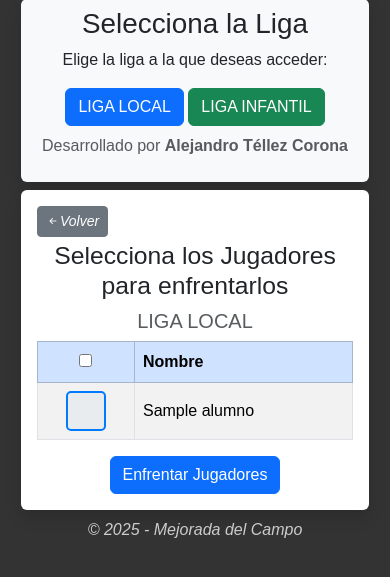
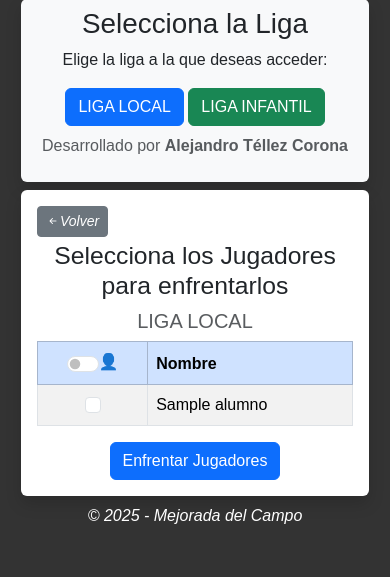
Before and after one commit to Alextc35/ajedrez-cultura, a PHP site: page /index.php?action=match in a window 390 px wide. Shown: the part 30-607 px from the top of the page. Run offline with PHP 8.4, Linux system fonts and the light colour scheme; tables that the repository leaves empty hold one stand-in row (values such as "Sample post").

Commit message:
cambios antes de refactorizar los directorios

```diff
--- a/app/views/match.php
+++ b/app/views/match.php
@@ -19,7 +19,12 @@
         <table class="table table-bordered table-striped">
             <thead class="table-primary">
                 <tr>
-                    <th class="text-center"><input type="checkbox" id="selectAll"></th>
+                    <th>
+                        <div class="form-check form-switch d-flex justify-content-center align-items-center">
+                            <input class="form-check-input" type="checkbox" id="selectAll">
+                            <label class="form-check-label" for="selectAll">👤</label>
+                        </div>
+                    </th>
                     <th>Nombre</th>
                 </tr>
             </thead>
@@ -27,8 +32,7 @@
                 <?php foreach ($alumnos as $alumno) { ?>
                     <tr class="text-center align-middle">
                         <td>
-                            <input type="checkbox" id="check<?= $alumno['id']; ?>" name="ids[]" value="<?= $alumno['id']; ?>" class="custom-checkbox">
-                            <label for="check<?= $alumno['id']; ?>" class="custom-checkbox-label"></label>
+                            <input type="checkbox" name="ids[]" value="<?= $alumno['id']; ?>" class="form-check-input">
                         </td>
                         <td class="text-start"><?= htmlspecialchars($alumno['nombre']); ?></td>
                     </tr>
--- a/app/views/templates/footer.php
+++ b/app/views/templates/footer.php
@@ -1,5 +1,5 @@
             <footer class="container text-center mt-2">
-                <p class="fst-italic">&copy; <?= date('Y') ?> - Mejorada del Campo</p>
+                <p class="fst-italic text-white">&copy; <?= date('Y') ?> - Mejorada del Campo</p>
             </footer>
         </div>
         <script src="bootstrap/js/bootstrap.min.js"></script>
--- a/app/views/templates/header.php
+++ b/app/views/templates/header.php
@@ -6,7 +6,7 @@
     <title><?= $controller->page_title ?></title>
     <link rel="stylesheet" href="bootstrap/css/bootstrap.min.css">
     <link rel="stylesheet" href="bootstrap/bootstrap-icons/font/bootstrap-icons.min.css">
-    <link rel="stylesheet" href="../public/css/style.css">
+    <link rel="stylesheet" href="../public/css/style.min.css">
 </head>
 <body>
     <div class="d-flex flex-column justify-content-center align-items-center w-auto m-3">
--- a/public/css/style.css
+++ b/public/css/style.css
@@ -4,80 +4,18 @@ body {
     background-color: #333;
     margin: 0;
     padding: 5px;
-
 }
 
-footer, small {
-    color: #CCC;
-}
-
-/* Ocultar el checkbox original */
-.custom-checkbox {
-    display: none;
-}
-
-/* 📌 Estilo del contenedor del checkbox */
-.custom-checkbox-label {
-    display: inline-flex;
-    align-items: center;
-    justify-content: center;
-    width: 30px; /* Ajusta el tamaño del checkbox */
-    height: 30px;
-    background-color: #e9ecef; /* Color de fondo por defecto */
-    border-radius: 5px; /* Bordes redondeados */
-    border: 2px solid #007bff; /* Borde azul */
-    cursor: pointer;
-    transition: all 0.3s ease-in-out;
-}
-
-/* 📌 Ícono dentro del checkbox */
-.custom-checkbox-label::after {
-    content: "✔"; /* Icono de check */
-    font-size: 20px;
-    color: white;
-    opacity: 0; /* Ocultar el check al inicio */
-    transition: opacity 0.2s ease-in-out;
-}
-
-/* 📌 Cambiar color cuando está marcado */
-.custom-checkbox:checked + .custom-checkbox-label {
-    background-color: #007bff; /* Azul cuando está marcado */
-    border-color: #0056b3; /* Borde más oscuro */
-}
-
-/* 📌 Mostrar el icono de check cuando está marcado */
-.custom-checkbox:checked + .custom-checkbox-label::after {
-    opacity: 1;
-}
-
-/* 📌 Efecto hover */
-.custom-checkbox-label:hover {
-    background-color: #cce5ff;
-    border-color: #007bff;
-}
-
+/*  Media Queries */
 @media (max-width: 768px) {
-    /* 📌 Estilo base para los inputs */
+    /* editAlumnos.php */
     .expandable-input {
         width: 100%;
         transition: all 0.3s ease-in-out;
-    }
-
-    /* 📌 Cuando el input está enfocado, se expande */
-    .expandable-input:focus {
-        position: absolute;
-        width: 250px; /* Ajusta este tamaño si es necesario */
-        z-index: 10;
-        background: white;
-        box-shadow: 0px 4px 10px rgba(0, 0, 0, 0.2);
-    }
-
-    .custom-checkbox-label {
-        width: 40px; /* Aumentar tamaño en móviles */
-        height: 40px;
-    }
-
-    .custom-checkbox-label::after {
-        font-size: 24px; /* Hacer el check más grande */
+        &:focus {
+            position: absolute;
+            max-width: 230px;
+            z-index: 10;
+        }
     }
 }
--- /dev/null
+++ b/public/css/style.min.css
@@ -0,0 +1 @@
+body{font-family:Arial,sans-serif;background-color:#333;margin:0;padding:5px}@media(max-width:768px){.expandable-input{transition:.3s ease-in-out;&:focus{position:absolute;max-width:230px;z-index:10;}}}
```
Also changed, not shown: app/views/editAlumnos.php (+4 -4 lines).
